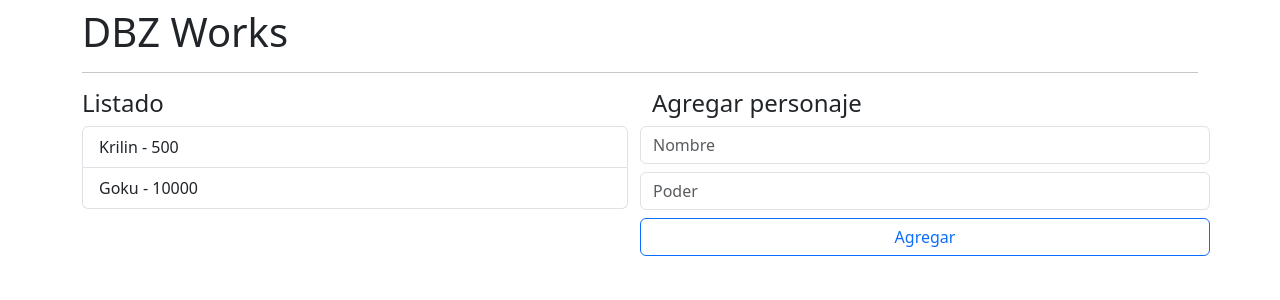
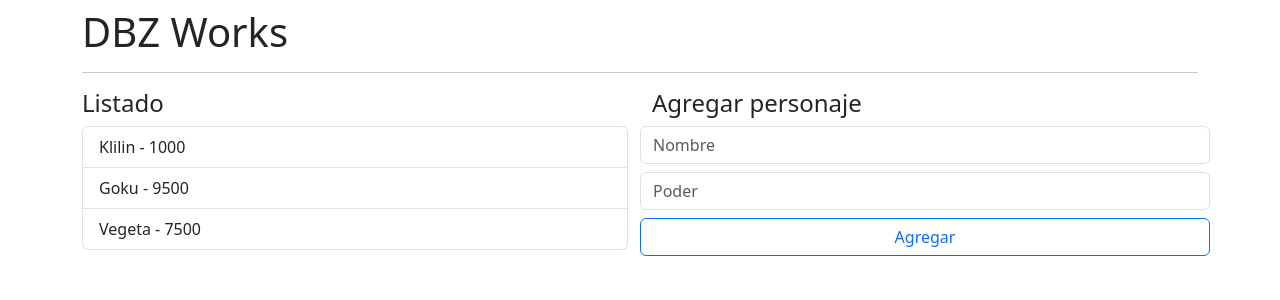
Before and after one commit to mendozagit/angular-games, an Angular app in the folder 02-bases/: page / in a window 1280 px wide. Shown: the top 300 px of the page. Built offline with nearby package versions, Linux system fonts and the light colour scheme.

Commit message:
angular input directive -added

```diff
--- a/02-bases/src/app/dbz/components/list/list.component.html
+++ b/02-bases/src/app/dbz/components/list/list.component.html
@@ -1,5 +1,6 @@
 <h4>Listado</h4>
 <ul class="list-group">
-    <li class="list-group-item">Krilin - 500</li>
-    <li class="list-group-item">Goku - 10000</li>
+    <li *ngFor="let character of characterList" class="list-group-item">
+        {{ character.name }} - {{ character.power }}
+    </li>
 </ul>
--- a/02-bases/src/app/dbz/components/list/list.component.ts
+++ b/02-bases/src/app/dbz/components/list/list.component.ts
@@ -1,8 +1,17 @@
-import { Component } from '@angular/core';
+import { Component, Input } from '@angular/core';
+import { Character } from '../../interfaces/Character.Interface';
 
 @Component({
     selector: 'bdz-list',
     templateUrl: './list.component.html',
     styleUrls: ['./list.component.css'],
 })
-export class ListComponent {}
+export class ListComponent {
+    @Input()
+    public characterList: Character[] = [
+        {
+            name: 'Trunk',
+            power: 10,
+        },
+    ];
+}
--- /dev/null
+++ b/02-bases/src/app/dbz/interfaces/Character.Interface.ts
@@ -0,0 +1,4 @@
+export interface Character {
+    name: string;
+    power: number;
+}
--- a/02-bases/src/app/dbz/pages/main.page.component.html
+++ b/02-bases/src/app/dbz/pages/main.page.component.html
@@ -3,7 +3,7 @@
 
 <div class="row">
     <div class="col">
-        <bdz-list></bdz-list>
+        <bdz-list [characterList]="charaters"></bdz-list>
     </div>
     <div class="col">
         <dbz-add-character></dbz-add-character>
--- a/02-bases/src/app/dbz/pages/main.page.component.ts
+++ b/02-bases/src/app/dbz/pages/main.page.component.ts
@@ -1,7 +1,23 @@
 import { Component, OnInit } from '@angular/core';
+import { Character } from '../interfaces/Character.Interface';
 
 @Component({
     selector: 'app-dbz-main-page',
     templateUrl: 'main.page.component.html',
 })
-export class MainPageComponent {}
+export class MainPageComponent {
+    public charaters: Character[] = [
+        {
+            name: 'Klilin',
+            power: 1000,
+        },
+        {
+            name: 'Goku',
+            power: 9500,
+        },
+        {
+            name: 'Vegeta',
+            power: 7500,
+        },
+    ];
+}
```
